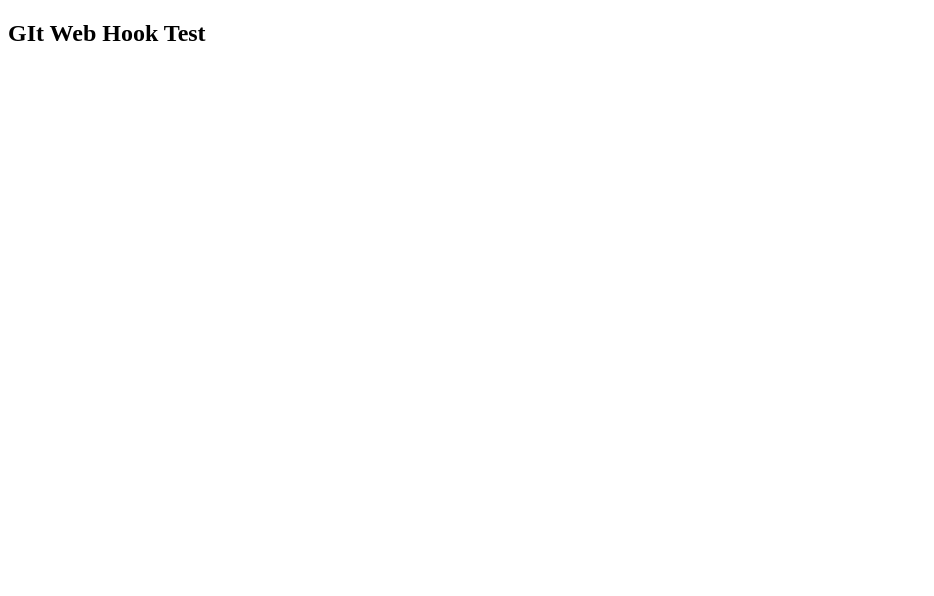
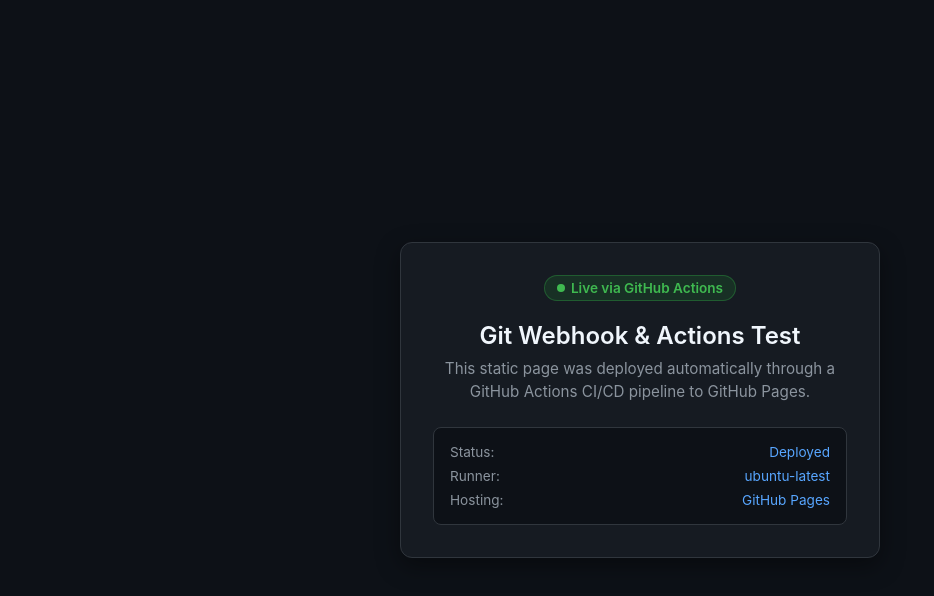
Before and after one commit to Musharaf02/Devops-Learning, a plain HTML site: page index.html in a window 1280 px wide. Shown: the whole page, without its empty margins (0-934 px from the left). Drawn offline with Linux system fonts and the light colour scheme.

Commit message:
Enhance index.html with improved styling and deployment information

```diff
--- a/index.html
+++ b/index.html
@@ -1,11 +1,125 @@
 <!DOCTYPE html>
 <html lang="en">
 <head>
-    <meta charset="UTF-8">
-    <meta name="viewport" content="width=device-width, initial-scale=1.0">
-    <title>Git Web Hook</title>
+  <meta charset="UTF-8">
+  <meta name="viewport" content="width=device-width, initial-scale=1.0">
+  <title>Git Webhook & Actions Test</title>
+  <style>
+    * {
+      box-sizing: border-box;
+      margin: 0;
+      padding: 0;
+      font-family: -apple-system, BlinkMacSystemFont, "Segoe UI", Roboto, Helvetica, Arial, sans-serif;
+    }
+
+    body {
+      background-color: #0d1117;
+      color: #c9d1d9;
+      display: flex;
+      justify-content: center;
+      align-items: center;
+      min-height: 100vh;
+      padding: 1rem;
+    }
+
+    .card {
+      background-color: #161b22;
+      border: 1px solid #30363d;
+      border-radius: 12px;
+      padding: 2rem;
+      max-width: 480px;
+      width: 100%;
+      box-shadow: 0 8px 24px rgba(0, 0, 0, 0.4);
+      text-align: center;
+    }
+
+    .badge {
+      display: inline-flex;
+      align-items: center;
+      gap: 6px;
+      background-color: rgba(35, 134, 54, 0.2);
+      color: #3fb950;
+      border: 1px solid rgba(46, 160, 67, 0.4);
+      padding: 4px 12px;
+      border-radius: 20px;
+      font-size: 0.85rem;
+      font-weight: 600;
+      margin-bottom: 1.25rem;
+    }
+
+    .badge-dot {
+      width: 8px;
+      height: 8px;
+      background-color: #3fb950;
+      border-radius: 50%;
+    }
+
+    h1 {
+      color: #f0f6fc;
+      font-size: 1.5rem;
+      font-weight: 600;
+      margin-bottom: 0.5rem;
+    }
+
+    p {
+      color: #8b949e;
+      font-size: 0.95rem;
+      line-height: 1.5;
+      margin-bottom: 1.5rem;
+    }
+
+    .info-box {
+      background-color: #0d1117;
+      border: 1px solid #30363d;
+      border-radius: 8px;
+      padding: 1rem;
+      text-align: left;
+      font-size: 0.85rem;
+      font-family: ui-monospace, SFMono-Regular, "SF Mono", Menlo, monospace;
+      color: #58a6ff;
+    }
+
+    .info-row {
+      display: flex;
+      justify-content: space-between;
+      margin-bottom: 0.5rem;
+    }
+
+    .info-row:last-child {
+      margin-bottom: 0;
+    }
+
+    .label {
+      color: #8b949e;
+    }
+  </style>
 </head>
 <body>
-    <h2>GIt Web Hook Test</h2>
+
+  <div class="card">
+    <div class="badge">
+      <span class="badge-dot"></span>
+      Live via GitHub Actions
+    </div>
+
+    <h1>Git Webhook & Actions Test</h1>
+    <p>This static page was deployed automatically through a GitHub Actions CI/CD pipeline to GitHub Pages.</p>
+
+    <div class="info-box">
+      <div class="info-row">
+        <span class="label">Status:</span>
+        <span>Deployed</span>
+      </div>
+      <div class="info-row">
+        <span class="label">Runner:</span>
+        <span>ubuntu-latest</span>
+      </div>
+      <div class="info-row">
+        <span class="label">Hosting:</span>
+        <span>GitHub Pages</span>
+      </div>
+    </div>
+  </div>
+
 </body>
 </html>
```
